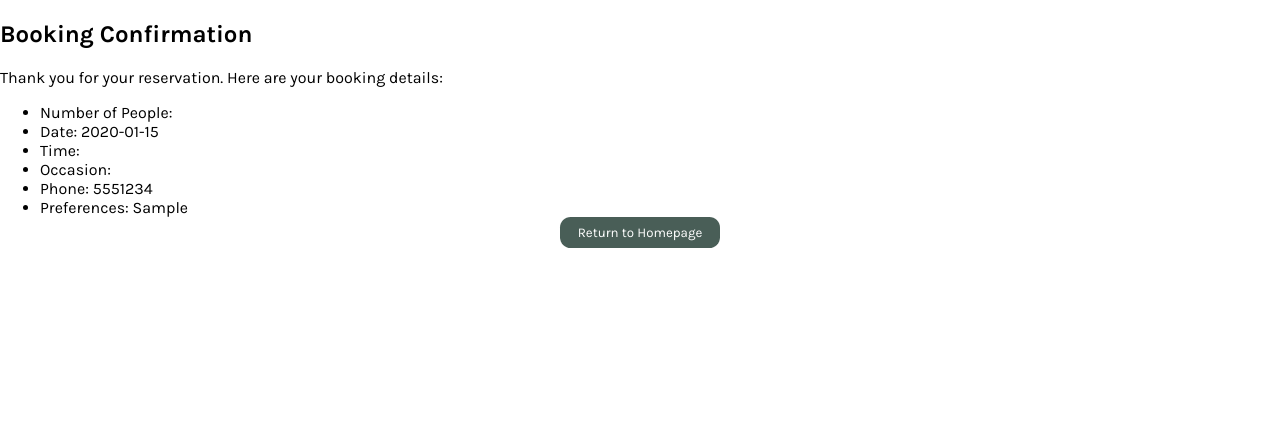
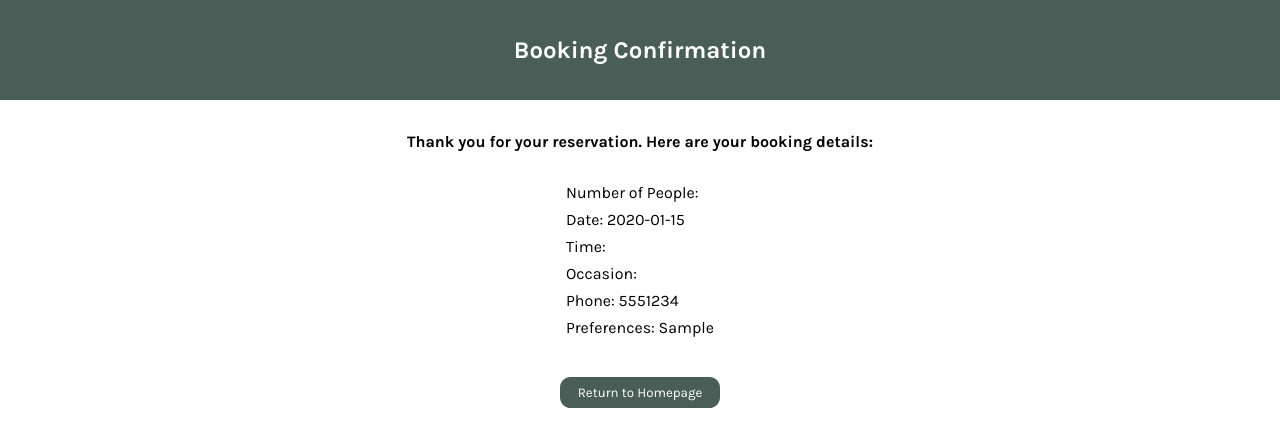
Before and after one commit to sgodoys10/gridlayout, a React (Create React App) app: page /booking in a window 1280 px wide. Both pictures are taken after typing "2020-01-15", "5551234", "Sample" into the empty fields and a click on the button "Reserve". Shown: the top 446 px of the page. Built offline with nearby package versions, Linux system fonts and the light colour scheme.

Commit message:
Booking confirmation style added

```diff
--- /dev/null
+++ b/src/components/componentstwo/BookingConfirmation.css
@@ -0,0 +1,35 @@
+.confirmation-container {
+    display: flex;
+    flex-direction: column;
+}
+.confirmation-container-title {
+    background-color: #495E57 ;
+    padding: 1rem;
+    text-align: center; /* Centers text horizontally */
+    margin-bottom: 1rem; /* Adjusts the space below the title */
+    color: white;
+  }
+
+  .confirmation-content {
+    display: flex;
+    flex-direction: column;
+    align-items: center; /* Aligns items to the start (left) */
+}
+
+.confirmation-text {
+    margin-bottom: 2rem; /* Adds space between the paragraph and the list */
+}
+
+.confirmation-content-list {
+    list-style-type: none; /* Removes default list styling */
+    padding: 0; /* Removes default padding */
+    margin: 0; /* Removes default margin */
+}
+
+.confirmation-content-list li {
+    margin-bottom: .5rem; /* Adds space between list items */
+}
+
+.back-to-home-container {
+    margin-top: 2rem; /* Adds space above the button */
+}
--- a/src/components/componentstwo/BookingConfirmation.js
+++ b/src/components/componentstwo/BookingConfirmation.js
@@ -1,5 +1,6 @@
 import React from 'react';
 import { useLocation, Link } from 'react-router-dom';
+import "./BookingConfirmation.css"
 
 const BookingConfirmation = () => {
         const location = useLocation();
@@ -10,9 +11,12 @@ const BookingConfirmation = () => {
         }
     return (
       <div className="confirmation-container">
+        <div className='confirmation-container-title'>
         <h2>Booking Confirmation</h2>
-        <p>Thank you for your reservation. Here are your booking details:</p>
-        <ul>
+        </div>
+        <div className='confirmation-content'>
+            <p className='confirmation-text'><b>Thank you for your reservation. Here are your booking details:</b></p>
+                <ul className='confirmation-content-list'>
                     <li>Number of People: {bookingDetails.numberOfPeople}</li>
                     <li>Date: {bookingDetails.date}</li>
                     <li>Time: {bookingDetails.time}</li>
@@ -20,6 +24,7 @@ const BookingConfirmation = () => {
                     <li>Phone: {bookingDetails.phone}</li>
                     <li>Preferences: {bookingDetails.preferences}</li>
                  </ul>
+        </div>
         <div className="back-to-home-container">
           <button className='back-to-home'>
             <Link to='/' className='back-to-home-link'>Return to Homepage</Link>
```
Also changed, not shown: src/components/componentstwo/BookingPage.js (line endings or trailing spaces). Lines whose indentation alone changed are shown as unchanged.
